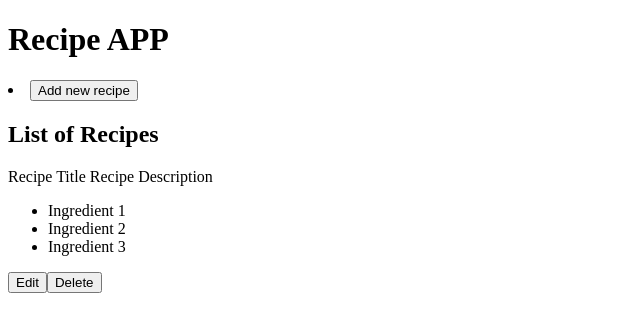
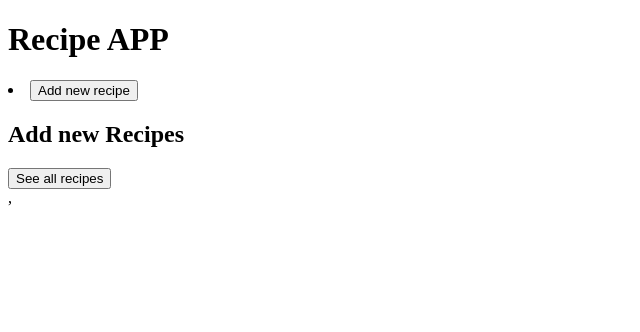
Before and after one commit to alvarohernandez-travelperk/onboarding_client_alvarohernandez-travelperk, a React (Create React App) app: page /add in a window 1280 px wide. Shown: the top 332 px of the page, without its empty margins (0-640 px from the left). Built offline with nearby package versions, Linux system fonts and the light colour scheme.

Commit message:
Add react-router

```diff
--- a/src/App.tsx
+++ b/src/App.tsx
@@ -1,9 +1,10 @@
-import RecipeItem from './Components/Recipe';
 import { useEffect, useState } from 'react';
+import { Route, Routes, Link } from 'react-router-dom';
+import AddRecipes from './Views/AddRecipes';
 import ListRecipes from './Views/ListRecipes';
 
 function App() {
-const [recipes, setRecipes] = useState<[]>([])
+  const [recipes, setRecipes] = useState<[]>([])
 
   useEffect(() => {
     console.log("Fetch data from backend")
@@ -14,9 +15,14 @@ const [recipes, setRecipes] = useState<[]>([])
     <div>
       <h1>Recipe APP</h1>
       <li>
+      <Link to="/add">
         <button>Add new recipe</button>
+        </Link>
       </li>
-      <ListRecipes />
+      <Routes>
+        <Route path="/" element={<ListRecipes />} />
+        <Route path="add" element={< AddRecipes/>} />
+      </Routes>
     </div>
   );
 }
--- a/src/Views/AddRecipes.tsx
+++ b/src/Views/AddRecipes.tsx
@@ -1,7 +1,12 @@
+import { Link } from "react-router-dom";
+
 export default function AddRecipes() {
   return (
     <div>
       <h2>Add new Recipes</h2>
+      <Link to="/">
+        <button>See all recipes</button>
+        </Link>
     </div>
   )
 }
--- a/src/index.tsx
+++ b/src/index.tsx
@@ -1,5 +1,6 @@
 import React from 'react';
 import ReactDOM from 'react-dom/client';
+import { BrowserRouter } from 'react-router-dom';
 import App from './App';
 
 const root = ReactDOM.createRoot(
@@ -7,6 +8,8 @@ const root = ReactDOM.createRoot(
 );
 root.render(
   <React.StrictMode>
-    <App />
+    <BrowserRouter>
+      <App />
+    </BrowserRouter>,
   </React.StrictMode>
 );
```
